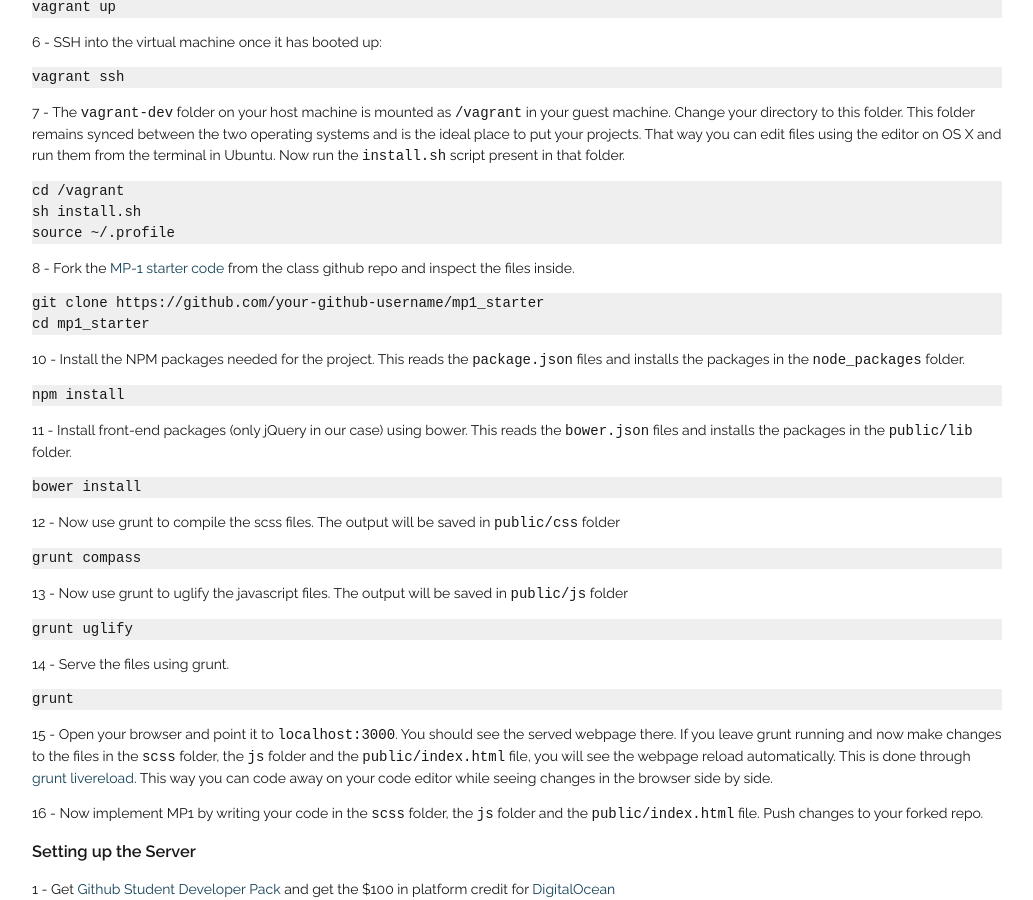
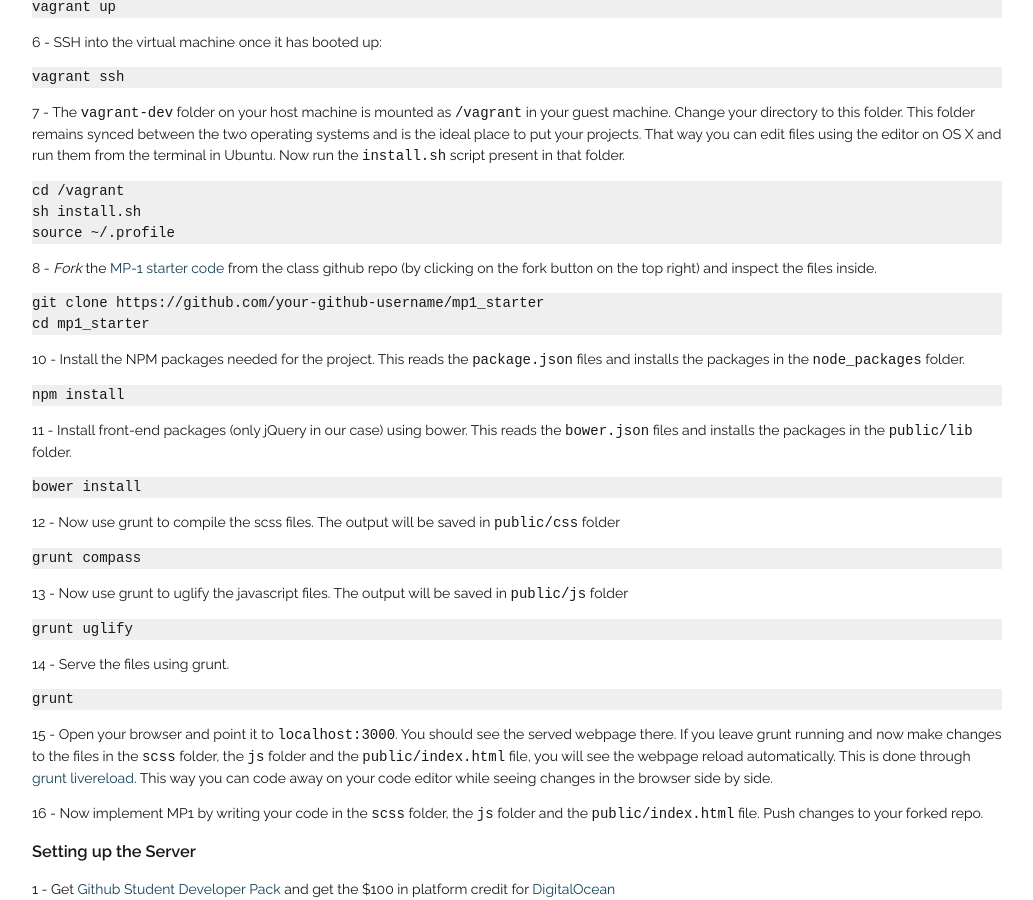
Before and after one commit to biplabdeka/fa2016, a Jekyll site: the page built from _posts/2015-1-28-Lab-1.md, in a window 1280 px wide and 900 px high, scrolled down 820 px. Shown: the whole window, without its empty margins (123-1156 px from the left). Built offline with Jekyll 4.4.1, drawn with Linux system fonts in a browser that asks for light colours; nearby versions of some CDN libraries; Markdown is read by kramdown in place of the engine named in the settings.

Commit message:
Update 2015-1-28-Lab-1.md

````diff
--- a/_posts/2015-1-28-Lab-1.md
+++ b/_posts/2015-1-28-Lab-1.md
@@ -44,7 +44,7 @@ cd /vagrant
 sh install.sh
 source ~/.profile
 ```
- 8 - Fork the [MP-1 starter code](https://github.com/uiuc-web-programming/mp1_starter) from the class github repo and inspect the files inside.
+ 8 - *Fork* the [MP-1 starter code](https://github.com/uiuc-web-programming/mp1_starter) from the class github repo (by clicking on the fork button on the top right) and inspect the files inside.
 
 ```bash
 git clone https://github.com/your-github-username/mp1_starter
````
